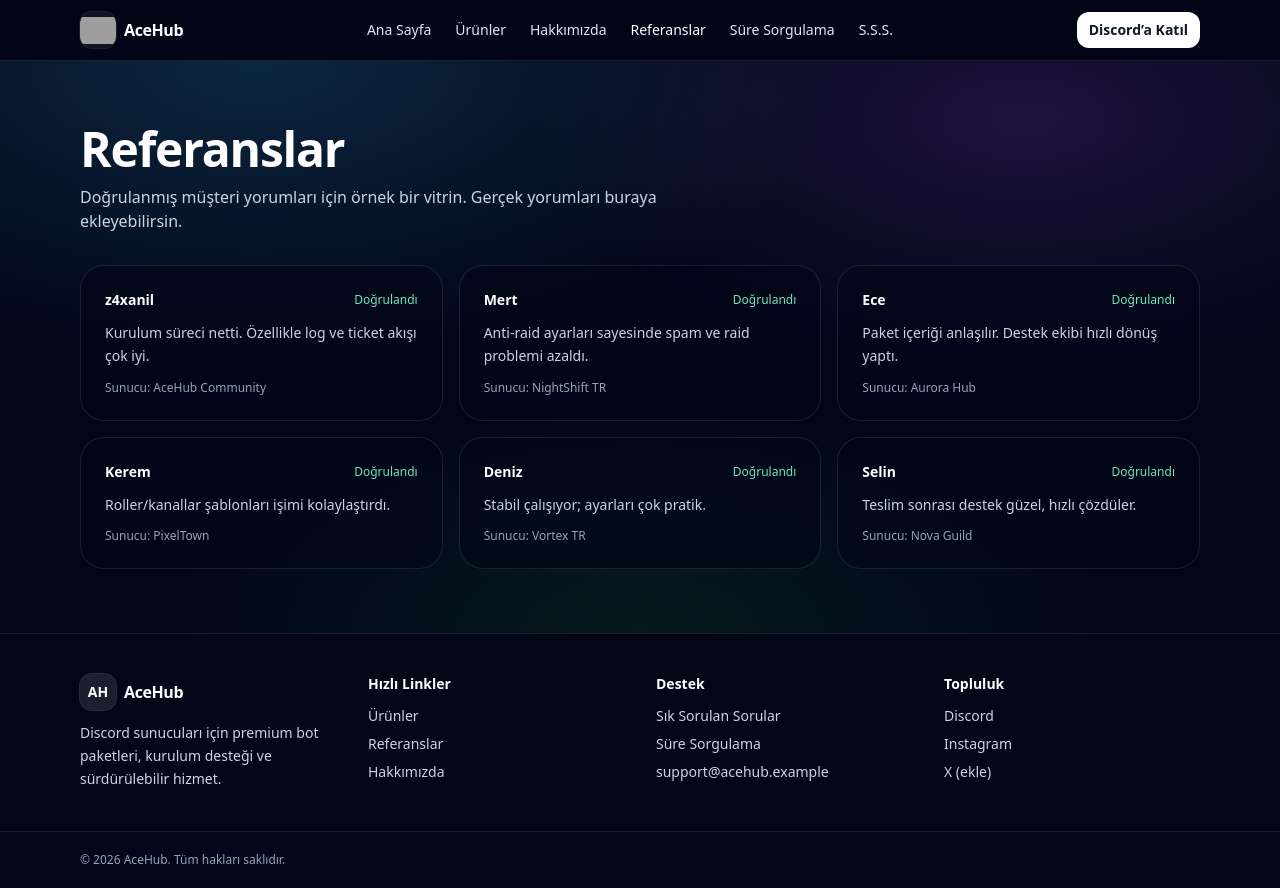
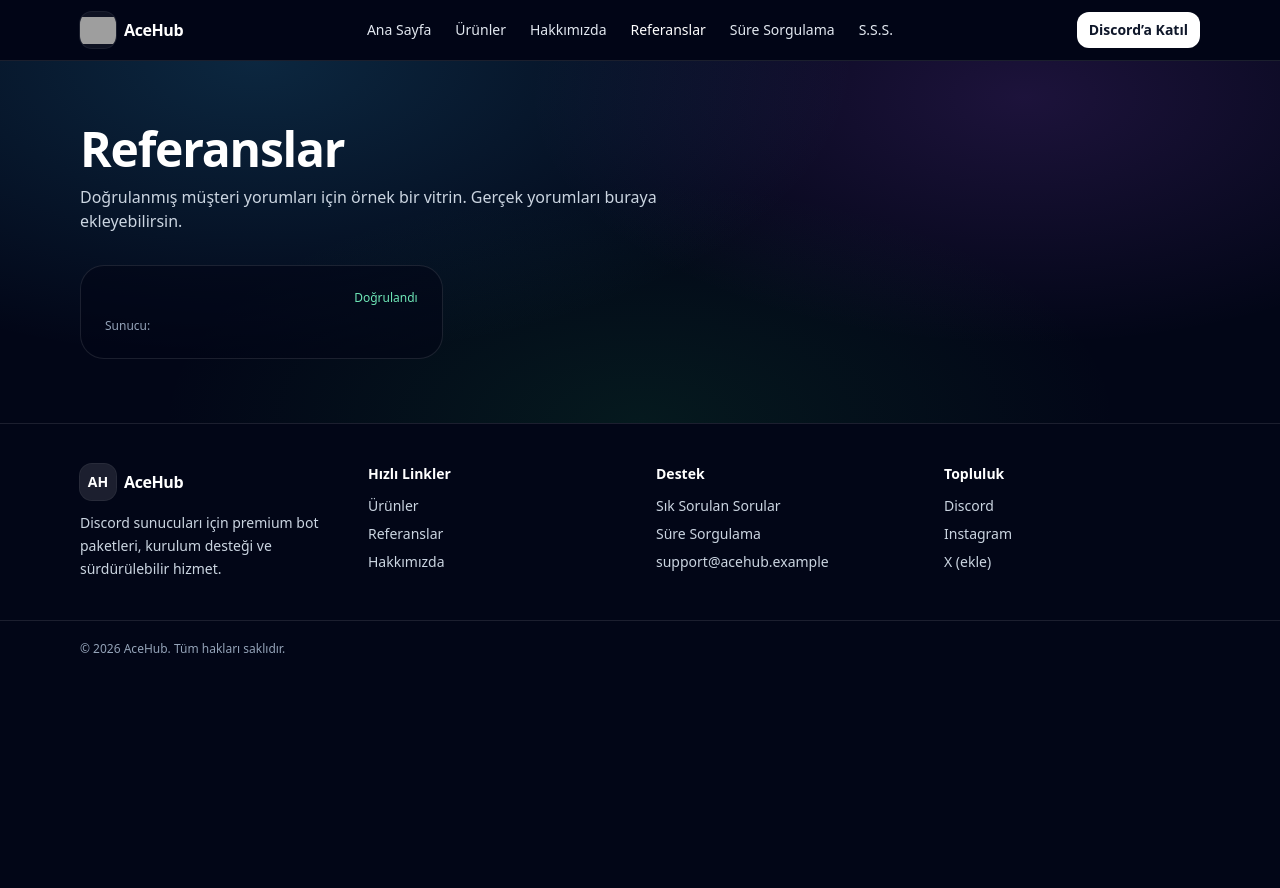
Before and after one commit to anilckr/AceHub, a Next.js app: page /referanslar in a window 1280 px wide. After the commit the page ends 800 px from the top, so only its background shows below. Built offline with nearby package versions, Linux system fonts and the light colour scheme; grey boxes are pictures that could not be loaded.

Commit message:
auto: ui update

```diff
--- a/app/page.jsx
+++ b/app/page.jsx
@@ -119,7 +119,7 @@ export default function HomePage() {
 
         <div className="mt-6 grid gap-4 md:grid-cols-3">
           {[
-            { name: "z4xanil", text: "Kurulum çok hızlıydı, ticket ve log sistemi tam istediğim gibi oldu.", server: "AceHub Community" },
+            { name: "Emre", text: "Kurulum çok hızlıydı, ticket ve log sistemi tam istediğim gibi oldu.", server: "AceHub Community" },
             { name: "Mert", text: "Moderasyon ayarları stabil. Anti-raid ve log tarafı çok iyi.", server: "NightShift TR" },
             { name: "Esra", text: "Destek ekibi hızlı dönüş yaptı. Paket içeriği net ve kullanışlı.", server: "Aurora Hub" },
           ].map((r) => (
--- a/app/referanslar/page.jsx
+++ b/app/referanslar/page.jsx
@@ -1,11 +1,68 @@
 export default function ReferanslarPage() {
   const reviews = [
-    { name: "z4xanil", text: "Kurulum süreci netti. Özellikle log ve ticket akışı çok iyi.", server: "AceHub Community" },
-    { name: "Mert", text: "Anti-raid ayarları sayesinde spam ve raid problemi azaldı.", server: "NightShift TR" },
-    { name: "Ece", text: "Paket içeriği anlaşılır. Destek ekibi hızlı dönüş yaptı.", server: "Aurora Hub" },
-    { name: "Kerem", text: "Roller/kanallar şablonları işimi kolaylaştırdı.", server: "PixelTown" },
-    { name: "Deniz", text: "Stabil çalışıyor; ayarları çok pratik.", server: "Vortex TR" },
-    { name: "Selin", text: "Teslim sonrası destek güzel, hızlı çözdüler.", server: "Nova Guild" },
+[
+  {
+    name: "Emre",
+    text: "Kurulum süreci beklediğimden hızlıydı. Loglama ve ticket sistemi gerçekten iş görüyor.",
+    server: "AceHub Community",
+  },
+  {
+    name: "Mert",
+    text: "Anti-raid ayarlarını yaptıktan sonra spam ciddi şekilde azaldı. Kafam rahat.",
+    server: "NightShift TR",
+  },
+  {
+    name: "Ece",
+    text: "Paket içeriği net anlatılmış. Destek ekibi sorularıma kısa sürede döndü.",
+    server: "Aurora Hub",
+  },
+  {
+    name: "Kerem",
+    text: "Rol ve kanal şablonları sayesinde sıfırdan kurmakla uğraşmadım.",
+    server: "PixelTown",
+  },
+  {
+    name: "Deniz",
+    text: "Uzun süredir kullanıyoruz, stabilite konusunda hiç sorun yaşamadık.",
+    server: "Vortex TR",
+  },
+  {
+    name: "Selin",
+    text: "Teslimden sonra da ilgilenmeleri hoşuma gitti. Sorun hemen çözüldü.",
+    server: "Nova Guild",
+  },
+  {
+    name: "Burak",
+    text: "Kurulumdan sonra sunucu daha düzenli ve yönetilebilir hale geldi.",
+    server: "Shadow Realm",
+  },
+  {
+    name: "Ayşe",
+    text: "Özellikle moderasyon tarafı çok pratik. Yeni ekip arkadaşları bile zorlanmadı.",
+    server: "Luna TR",
+  },
+  {
+    name: "Onur",
+    text: "Fiyat/performans olarak gayet iyi. Beklentimi karşıladı.",
+    server: "Hexagon Hub",
+  },
+  {
+    name: "Zeynep",
+    text: "Dokümantasyon sade ve anlaşılır. Ne nerede hemen bulabiliyorsun.",
+    server: "Echo Community",
+  },
+  {
+    name: "Can",
+    text: "Raid sırasında sistemin otomatik tepki vermesi baya işimize yaradı.",
+    server: "IronCore",
+  },
+  {
+    name: "Furkan",
+    text: "Küçük ayarlamalar için bile destekten hızlı dönüş aldım.",
+    server: "Orbit TR",
+  },
+]
+
   ];
 
   return (
```
